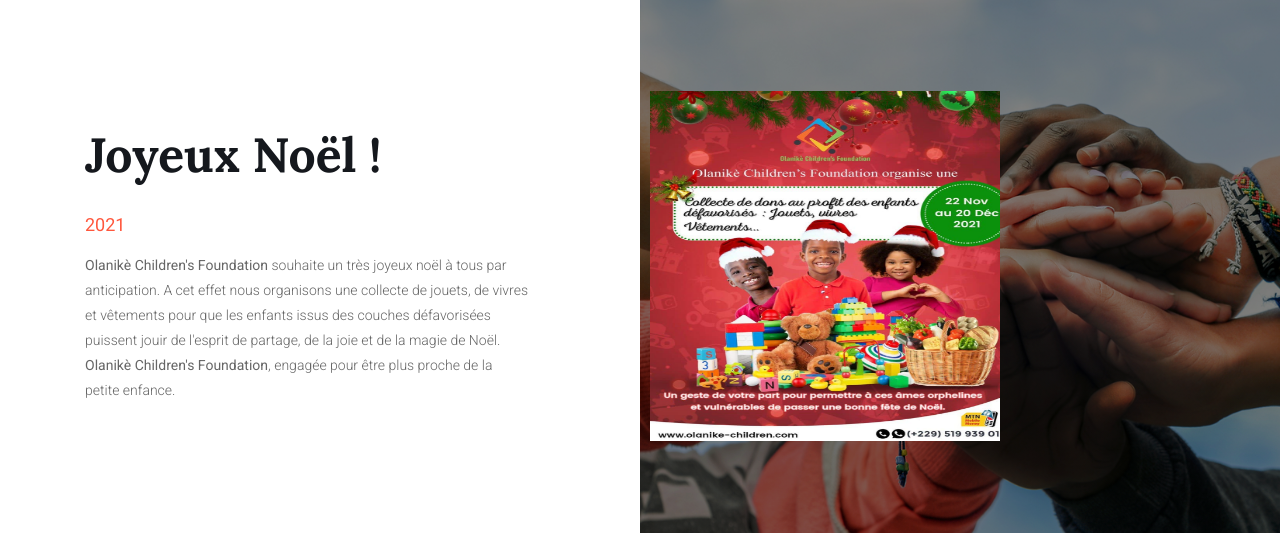
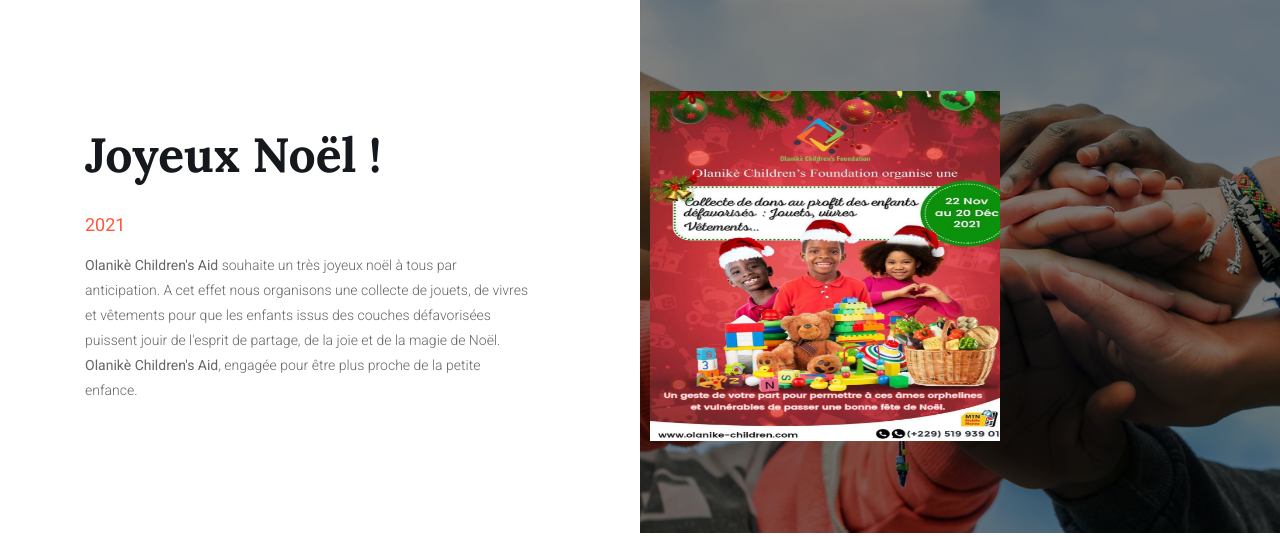
Before and after one commit to baba-mandef/olanike, a Django app: template ola/home/templates/home.html in a window 1280 px wide. Shown: the part 901-1438 px from the top of the page. Run offline with Django 3.2, Linux system fonts and the light colour scheme; the template is opened without the code that fills it, so the values that code supplies are empty; parts of the project's set-up code (start-up, migrations or seed data) failed here and were passed over; some libraries are stand-ins or nearby versions; some web fonts are replaced.

Commit message:
- Change foundation toAid

```diff
--- a/ola/blog/templates/details.html
+++ b/ola/blog/templates/details.html
@@ -7,13 +7,13 @@
 
 
 	{% block social %}
-	<title>Olanike children foundation | Blog</title>
+	<title>Olanike children Aid | Blog</title>
 
 	<meta property="og:title" content="{{post.title}}" />
 		<meta property="og:image" content="{{post.banner.url}}" />
 		<meta property="og:url" content="olanike-chidren.com" />
 		<meta property="description" content="Lire cet article" />
-		<meta property="og:site_name" content="Olanike children's foundation"/>
+		<meta property="og:site_name" content="Olanike children's Aid"/>
 		<meta name="twitter:title" content="{{post.title}}" />
 		<meta name="twitter:image" content="{{post.banner.url}}" />
 		<meta name="twitter:url" content="olanike-children.com" />
--- a/ola/cause/templates/cause-details.html
+++ b/ola/cause/templates/cause-details.html
@@ -6,13 +6,13 @@
 
 	<!-- Site Title -->
 	{% block social %}
-	<title>Olanike children foundation </title>
+	<title>Olanike children Aid </title>
 
 	<meta property="og:title" content="{{cause.title}}" />
 		<meta property="og:image" content="{{cause.banner.url}}" />
 		<meta property="og:url" content="olanike-chidren.com" />
-		<meta property="description" content="Olanikè Children's Foundation est une organisation qui fait de l’enfance sa priorité. En tant qu’acteurs sociaux, nous avons le devoir non seulement de changer les choses pour chaque victime, mais surtout la responsabilité de faire en sorte que chaque enfant participe activement à ce changement" />
-		<meta property="og:site_name" content="Olanike children's foundation"/>
+		<meta property="description" content="Olanikè Children's Aid est une organisation qui fait de l’enfance sa priorité. En tant qu’acteurs sociaux, nous avons le devoir non seulement de changer les choses pour chaque victime, mais surtout la responsabilité de faire en sorte que chaque enfant participe activement à ce changement" />
+		<meta property="og:site_name" content="Olanike children's Aid"/>
 		<meta name="twitter:title" content="{{cause.title}}" />
 		<meta name="twitter:image" content="{{cause.banner.url}}" />
 		<meta name="twitter:url" content="olanike-children.com" />
--- a/ola/home/templates/home.html
+++ b/ola/home/templates/home.html
@@ -15,9 +15,9 @@
 							2021
 						</p>
 						<p class="mb-0">
-							<strong>Olanikè Children's Foundation</strong>  souhaite un très joyeux noël à tous par anticipation. A cet effet nous organisons une collecte
+							<strong>Olanikè Children's Aid</strong>  souhaite un très joyeux noël à tous par anticipation. A cet effet nous organisons une collecte
 							de jouets, de vivres et vêtements pour que les enfants issus des couches défavorisées puissent jouir de l'esprit de partage, de la joie et de la magie de Noël. <br>
-<strong>Olanikè Children's Foundation</strong>, engagée pour être plus proche de la petite enfance.
+<strong>Olanikè Children's Aid</strong>, engagée pour être plus proche de la petite enfance.
 						</p>
 						<!-- <a href="#" class="primary-btn mt-5">
 							Lire plus
--- a/ola/home/templates/layouts/base.html
+++ b/ola/home/templates/layouts/base.html
@@ -11,21 +11,21 @@
 
 	<!-- Meta Description -->
 	<meta name="title" content="Oeuvrons pour l'enfant Africain">
-<meta name="description" content="Olanikè Children's Foundation est une organisation qui fait de l’enfance sa priorité. En tant qu’acteurs sociaux, nous avons le devoir non seulement de changer les choses pour chaque victime, mais surtout la responsabilité de faire en sorte que chaque enfant participe activement à ce changement">
+<meta name="description" content="Olanikè Children's Aid est une organisation qui fait de l’enfance sa priorité. En tant qu’acteurs sociaux, nous avons le devoir non seulement de changer les choses pour chaque victime, mais surtout la responsabilité de faire en sorte que chaque enfant participe activement à ce changement">
 
 	<!-- Meta Keyword -->
-	<meta name="olanike" content="Olanike children's foundation">
+	<meta name="olanike" content="Olanike children's Aid">
 	<!-- meta character set -->
 	<meta charset="UTF-8">
 	<!-- Site Title -->
-	<title>Olanike children foundation </title>
+	<title>Olanike children Aid </title>
 
-	<meta property="og:title" content="Olanike children's foundation" />
+	<meta property="og:title" content="Olanike children's Aid" />
 		<meta property="og:image" content="{%static "img/logo2.jpg"%}" />
 		<meta property="og:url" content="olanike-chidren.com" />
-		<meta property="description" content="Olanikè Children's Foundation est une organisation qui fait de l’enfance sa priorité. En tant qu’acteurs sociaux, nous avons le devoir non seulement de changer les choses pour chaque victime, mais surtout la responsabilité de faire en sorte que chaque enfant participe activement à ce changement" />
-		<meta property="og:site_name" content="Olanike children's foundation"/>
-		<meta name="twitter:title" content="Olanike children's foundation" />
+		<meta property="description" content="Olanikè Children's Aid est une organisation qui fait de l’enfance sa priorité. En tant qu’acteurs sociaux, nous avons le devoir non seulement de changer les choses pour chaque victime, mais surtout la responsabilité de faire en sorte que chaque enfant participe activement à ce changement" />
+		<meta property="og:site_name" content="Olanike children's Aid"/>
+		<meta name="twitter:title" content="Olanike children's Aid" />
 		<meta name="twitter:image" content="{%static "img/logo2.jpg"%}" />
 		<meta name="twitter:url" content="olanike-children.com" />
 		<meta name="twitter:card" content="summary_large_image">
@@ -117,9 +117,9 @@
 						<div class="single-footer-widget tp_widgets">
 							<h4 class="footer_title large_title">A propos</h4>
 							<p>
-Olanikè Children's Foundation est une organisation qui fait de l’enfance sa priorité. En tant qu’acteurs sociaux, nous avons le devoir non seulement de changer les choses pour chaque victime, mais surtout la responsabilité de faire en sorte que chaque enfant participe activement à ce changement.							</p>
+Olanikè Children's Aid est une organisation qui fait de l’enfance sa priorité. En tant qu’acteurs sociaux, nous avons le devoir non seulement de changer les choses pour chaque victime, mais surtout la responsabilité de faire en sorte que chaque enfant participe activement à ce changement.							</p>
 							<p>
-Copyright &copy;<script>document.write(new Date().getFullYear());</script> All rights reserved | <a href="olanike-children.com" target="_blank">Olanike's children foundation</a>
+Copyright &copy;<script>document.write(new Date().getFullYear());</script> All rights reserved | <a href="olanike-children.com" target="_blank">Olanike's children Aid</a>
 							</p>
 						</div>
 					</div>
@@ -157,7 +157,7 @@
 									Email
 								</p>
 								<p>
-									olanikechildrensfoundation@gmail.com
+									olanikechildrensAid@gmail.com
 								</p>
 							</div>
 						</div>
```
Also changed, not shown: ola/blog/templates/layouts/base-blog.html (+8 -8 lines), ola/cause/templates/layouts/cause-base.html (+8 -8 lines), ola/event/templates/layouts/base-event.html (+8 -8 lines).
